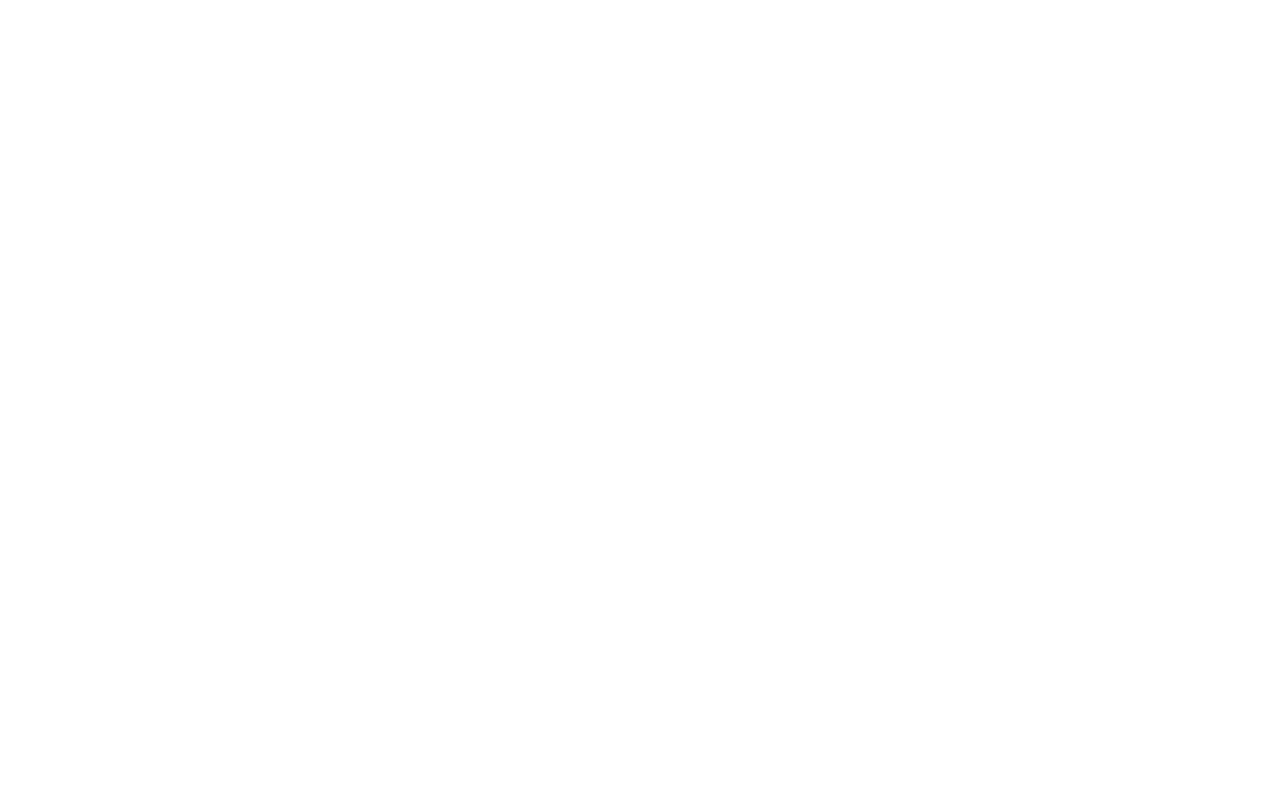
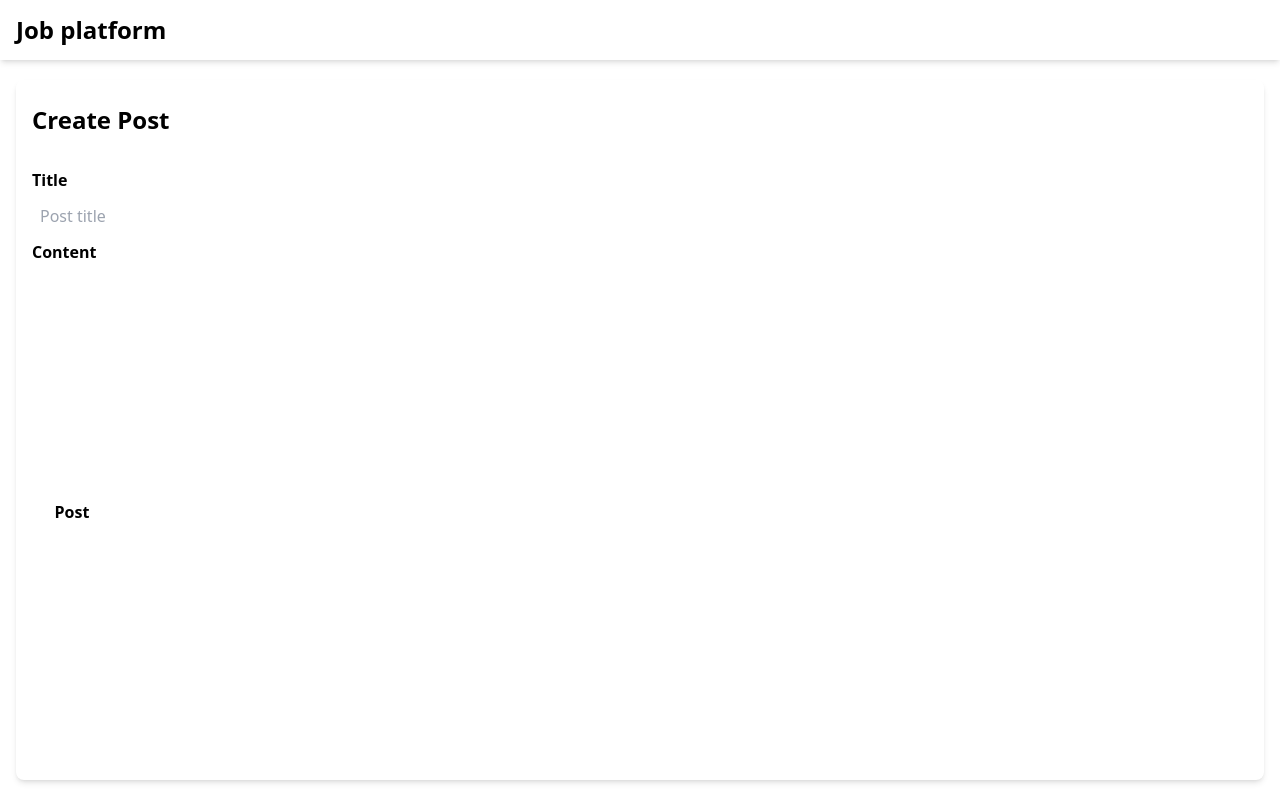
Before and after one commit to d29l/vizsgaremek, a React (Create React App) app: page /create-post in a window 1280 px wide. Before the commit this address had no page. Built offline with nearby package versions, Linux system fonts and the light colour scheme; what @catppuccin/tailwindcss would draw is missing.

Commit message:
Functional create post page for employers.

```diff
--- a/src/App.jsx
+++ b/src/App.jsx
@@ -6,10 +6,11 @@
 import RegisterPage from "./Pages/RegisterPage";
 import LoginPage from "./Pages/LoginPage";
 import ProfilePage from "./Pages/ProfilePage";
+import CreatePost from "./Pages/CreatePost";
 
 function App() {
   return (
-    <div class="mocha">
+    <div class="frappe">
       <div className="bg-mantle overflow-hidden min-h-screen">
         <Routes>
           <Route path="/" element={<Home />} />
@@ -17,6 +18,7 @@
           <Route path="/signup" element={<RegisterPage/>} />
           <Route path="/login" element={<LoginPage/>} />
           <Route path="/profiles/:userId" element={<ProfilePage/>} />
+          <Route path="/create-post" element={<CreatePost/>} />
         </Routes>
       </div>
     </div>
--- a/src/Components/Navbar.jsx
+++ b/src/Components/Navbar.jsx
@@ -1,12 +1,21 @@
-import React from "react";
+import React, { useEffect } from "react";
 import { useState } from "react";
 import { useNavigate } from "react-router-dom";
 import { getUserId } from "../getUserId";
+import { getRole } from "../getRole";
 
 export default function Navbar() {
   const navigate = useNavigate();
 
   const [profileClicked, setProfileClicked] = useState(false);
+  const [isEmployer, setIsEmployer] = useState(false);
+
+  useEffect(() => {
+    const role = getRole();
+    if (role === "Employer") {
+      setIsEmployer(true);
+    }
+  });
 
   const handleLogout = () => {
     localStorage.clear();
@@ -22,12 +31,20 @@
     navigate(`/profiles/${userId}`)
   };
 
+  const handleCreatePostClick = () => {
+    navigate("/create-post");
+  }
+
+  const handleHome = () => {
+    navigate("/");
+  }
+
   return (
     <nav className="h-[8vh] bg-base pb-1">
       <div className="flex h-full items-center justify-between shadow-md shadow-crust">
         <div className="flex items-center space-x-6 pl-4">
           <div className="flex flex-col">
-            <h1 className="text-2xl font-extrabold text-lavender">
+            <h1 className="text-2xl font-extrabold text-lavender cursor-pointer" onClick={handleHome}>
               Job platform
             </h1>
           </div>
@@ -35,14 +52,20 @@
           <div className="flex space-x-4"></div>
         </div>
 
-        <div className="relative">
+
+
+        <div className="relative flex flex-row items-center">
+          {isEmployer && (
+          <h2 class="mr-4 text-subtext1 cursor-pointer hover:text-lavender hover:underline" onClick={handleCreatePostClick}>New Post </h2>
+          )}
+
           <div
             className="mr-4 flex size-10 cursor-pointer overflow-hidden rounded-full bg-surface0"
             onClick={handleProfileClick}
           ></div>
 
           {profileClicked && (
-            <div className="absolute right-0 z-50 mt-2 w-48 rounded-lg bg-surface0">
+            <div className="absolute right-0 z-50 mt-[9rem] w-48 rounded-lg bg-surface0">
               <div className="p-4">
                 <div
                   onClick={handleProfileLink}
--- /dev/null
+++ b/src/Pages/CreatePost.jsx
@@ -0,0 +1,71 @@
+import { useState } from "react";
+import Navbar from "../Components/Navbar";
+import { getUserId } from "../getUserId";
+import { useNavigate } from "react-router-dom";
+
+import axios from "axios";
+
+export default function CreatePost() {
+    const handleSubmit = async (e) => {
+        e.preventDefault();
+
+        const userId = getUserId();
+        const response = await axios.post(
+            `https://localhost:7077/api/posts/newPost/${userId}`,
+            {
+                title,
+                content
+            },
+            {
+                headers: {
+                    Authorization: `Bearer ${localStorage.getItem("token")}`,
+                },
+            }
+        );
+
+        handleRedirect();
+
+    }
+
+    const navigate = useNavigate();
+    const handleRedirect = () => {
+      navigate(`/`);
+    };
+
+    const [title, setTitle] = useState("");
+    const [content, setContent] = useState("");
+
+    return (
+        <div class="bg-mantle">
+            <Navbar />
+
+            <div class="flex min-h-[87.5vh] m-4">
+                <div class="w-full rounded-lg bg-base py-10 pt-6 shadow-md shadow-crust">
+                    <div class="flex ml-4">
+                        <h1 class="text-2xl font-extrabold text-lavender">Create Post</h1>
+                    </div>
+                    <div class="flex flex-col items-start px-4 pt-8">
+                        <form class="flex w-full flex-col" onSubmit={handleSubmit}>
+                            <label class="mb-2 font-bold text-text">Title</label>
+                            <input
+                                placeholder="Post title"
+                                class="max-w-[24rem] mb-2 h-8 rounded-lg bg-mantle pl-2 text-subtext0 placeholder-surface2 focus:border-2 focus:border-lavender focus:outline-none"
+                                onChange={(e) => setTitle(e.target.value)}
+                            />
+                            <label class="mb-2 font-bold text-text">Content</label>
+                            <textarea class=" resize-none min-w-[24rem] max-w-[48rem] h-[12rem] mb-2 h-8 rounded-lg bg-mantle pl-2 text-subtext0 placeholder-surface2 focus:border-2 focus:border-lavender focus:outline-none"
+                                onChange={(e) => setContent(e.target.value)}
+                            ></textarea>
+
+                            <div class="mt-6 flex">
+                                <button class="min-w-[5rem] rounded-lg bg-lavender p-1 font-bold text-mantle">
+                                    Post
+                                </button>
+                            </div>
+                        </form>
+                    </div>
+                </div>
+            </div>
+        </div>
+    )
+}
--- /dev/null
+++ b/src/getRole.jsx
@@ -0,0 +1,14 @@
+export const getRole = () => {
+    function decodeToken(token) {
+        const [header, payload, signature] = token.split(".");
+
+        const decodedPayload = atob(payload.replace(/-/g, "+").replace(/_/g, "/"));
+        return JSON.parse(decodedPayload);
+    }
+
+    if (localStorage.getItem("token") !== null) {
+        const token = localStorage.getItem("token");
+        const decodedToken = decodeToken(token);
+        return decodedToken.role;
+    }
+};
```
